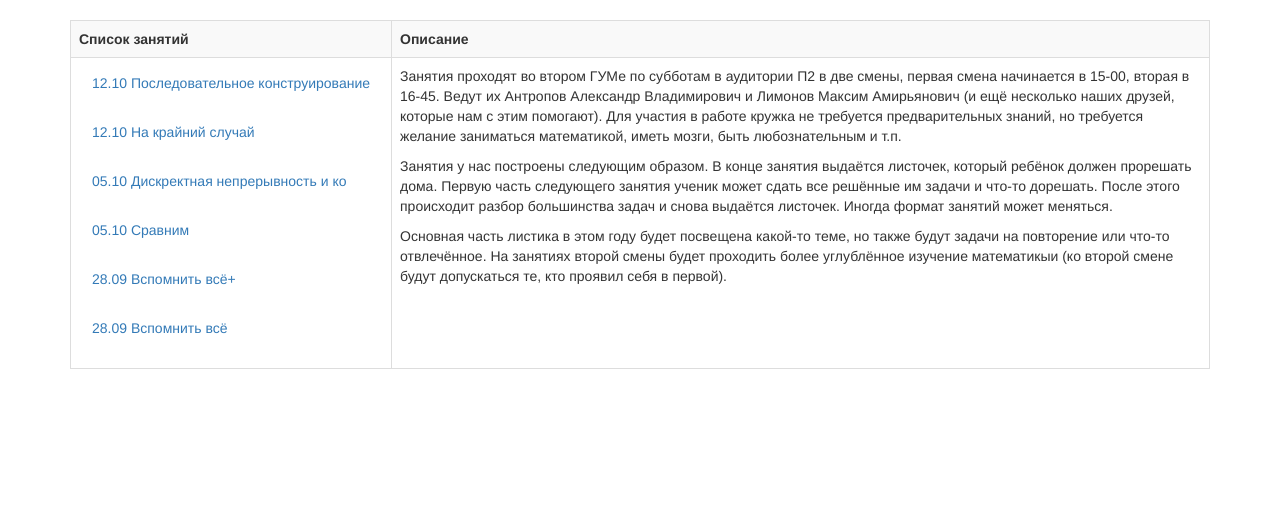
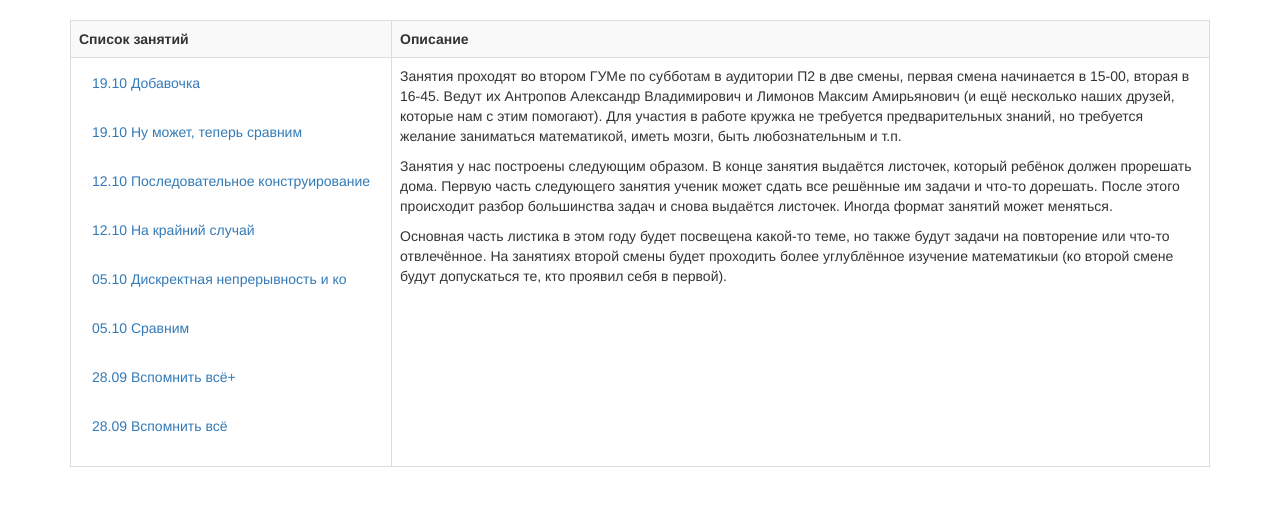
Before and after one commit to matemax/test_site, a Flask app: page /lessons in a window 1280 px wide. Shown: the part 52-558 px from the top of the page. Run offline with Flask 2, Linux system fonts and the light colour scheme; some libraries are stand-ins or nearby versions.

Commit message:
add lessons

```diff
--- a/app/templates/list_lessons.html
+++ b/app/templates/list_lessons.html
@@ -1,3 +1,9 @@
+<div class="form-group">
+    <a href="/lessons/04_p" class="btn btn btn-link">19.10 Добавочка</a>
+</div>
+<div class="form-group">
+    <a href="/lessons/04" class="btn btn btn-link">19.10 Ну может, теперь сравним</a>
+</div>
 <div class="form-group">
     <a href="/lessons/03_p" class="btn btn btn-link">12.10 Последовательное конструирование</a>
 </div>
```
Also changed, not shown: 2 other files.
